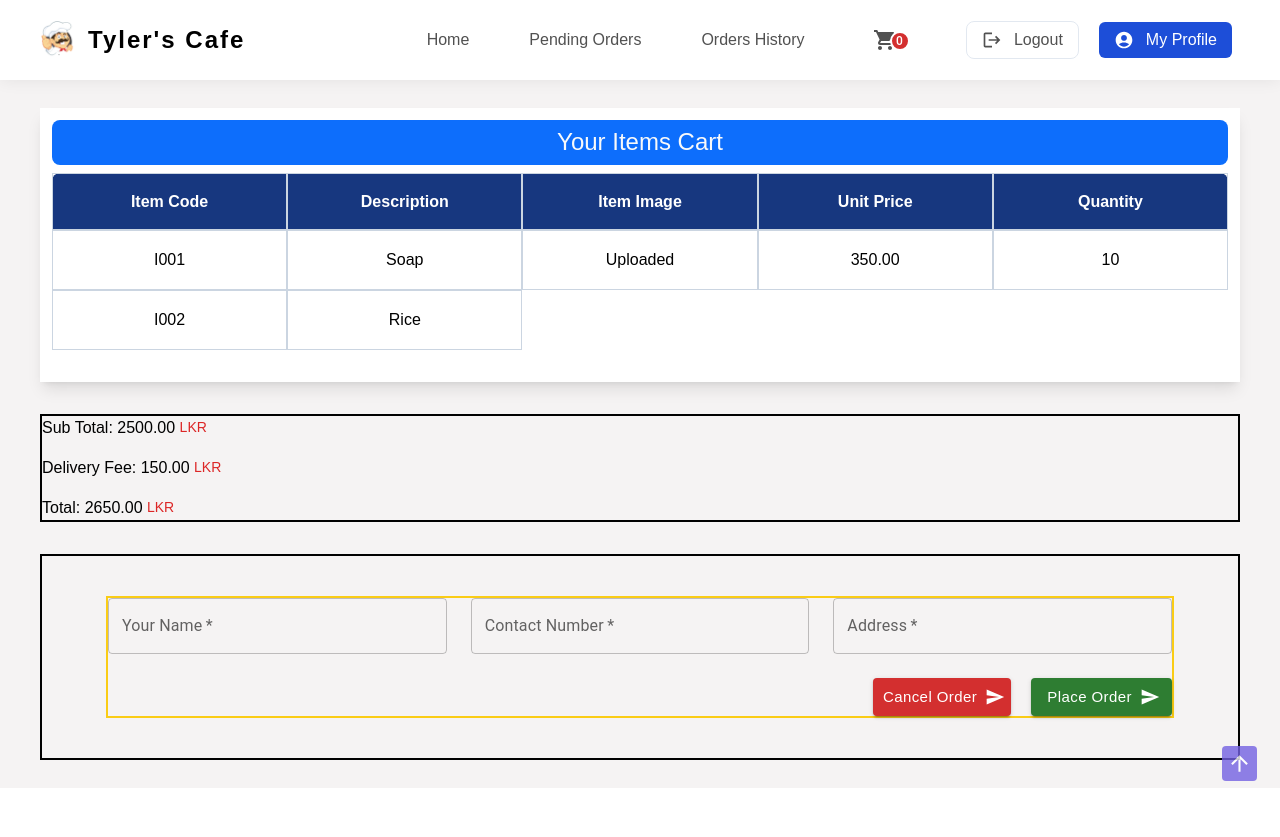
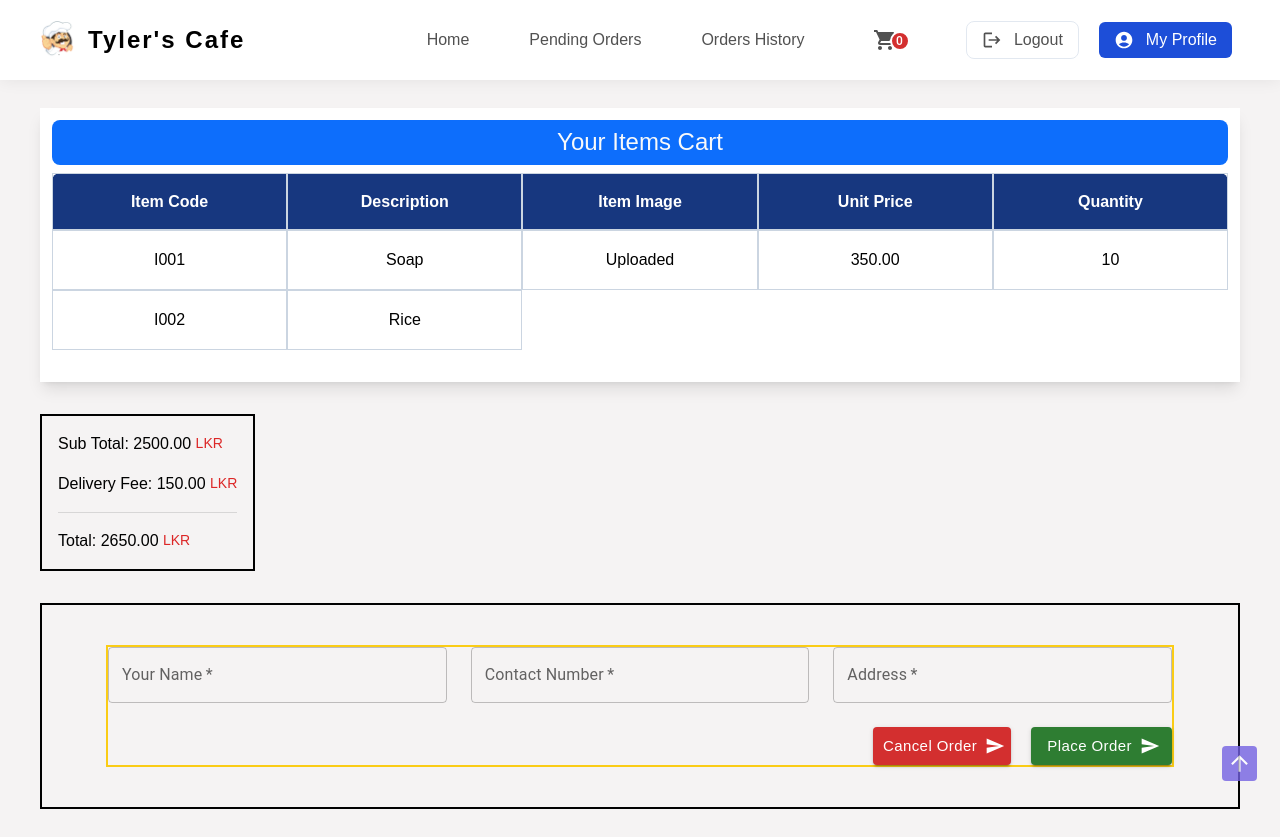
Before and after one commit to AshanSandeep06/Food-Shop-System, a React (Create React App) app in the folder frontend/: page /placeOrder in a window 1280 px wide. Before the commit the page ends 800 px from the top, so only its background shows below. Built offline with nearby package versions, Linux system fonts and the light colour scheme.

Commit message:
Content Updated

```diff
--- a/frontend/src/pages/PlaceOrder/PlaceOrder.tsx
+++ b/frontend/src/pages/PlaceOrder/PlaceOrder.tsx
@@ -28,11 +28,13 @@ const PlaceOrder = () => {
       {/* ===================================================== */}
 
       {/* --------- Payment --------- */}
-      <section className="my-8 border-2 border-black flex flex-col gap-4">
+      <section className="my-8">
+      <section className="w-max border-2 border-black flex flex-col gap-4 p-4">
         <span>Sub Total: 2500.00 <span className="text-sm text-red-600 relative bottom-[0.75px]">LKR</span></span>
         <span>Delivery Fee: 150.00 <span className="text-sm text-red-600 relative bottom-[0.75px]">LKR</span></span>
-
+        <Divider />
         <span>Total: 2650.00 <span className="text-sm text-red-600 relative bottom-[0.75px]">LKR</span></span>
+      </section>
       </section>
 
       {/* ===================================================== */}
```
